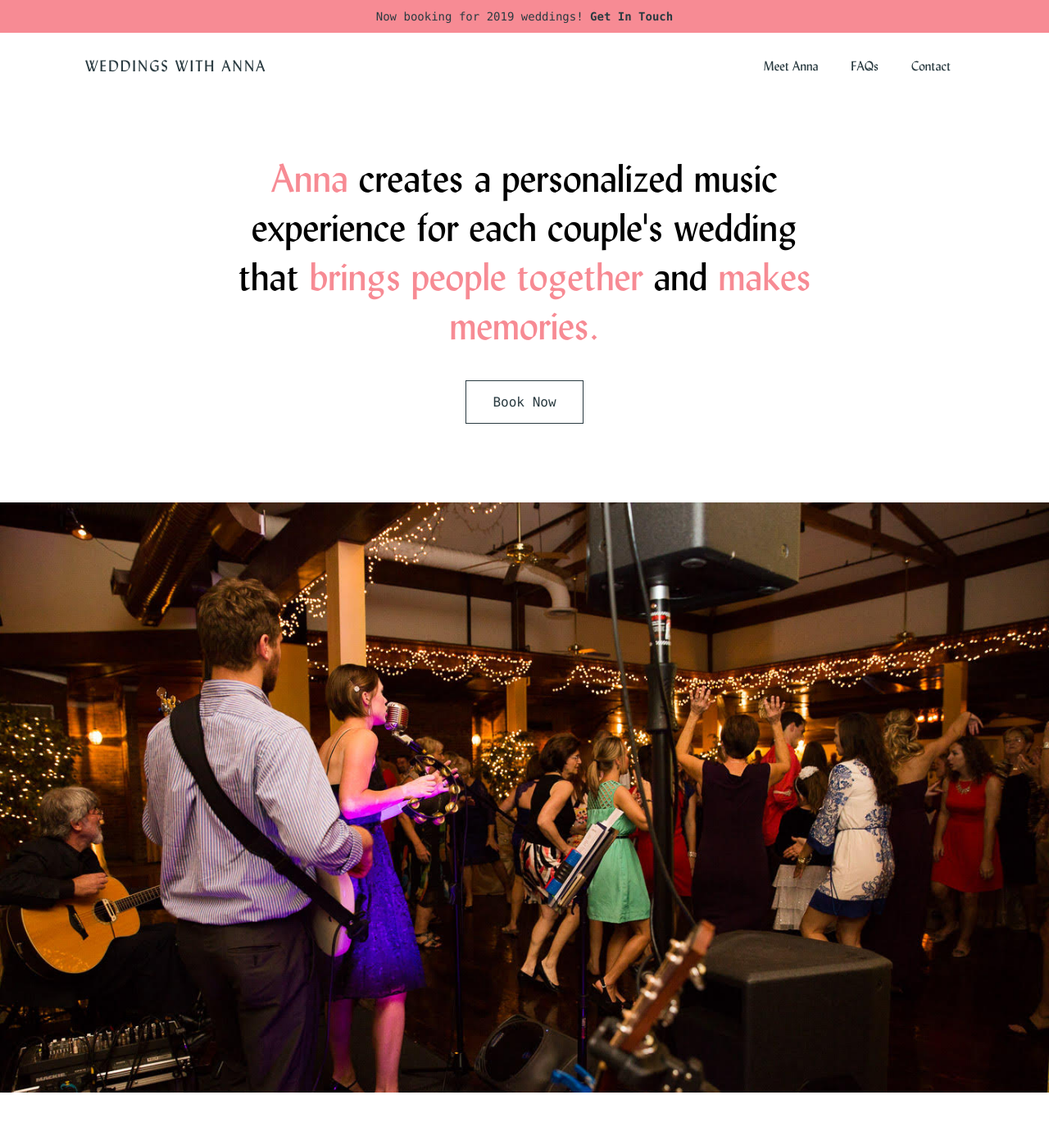
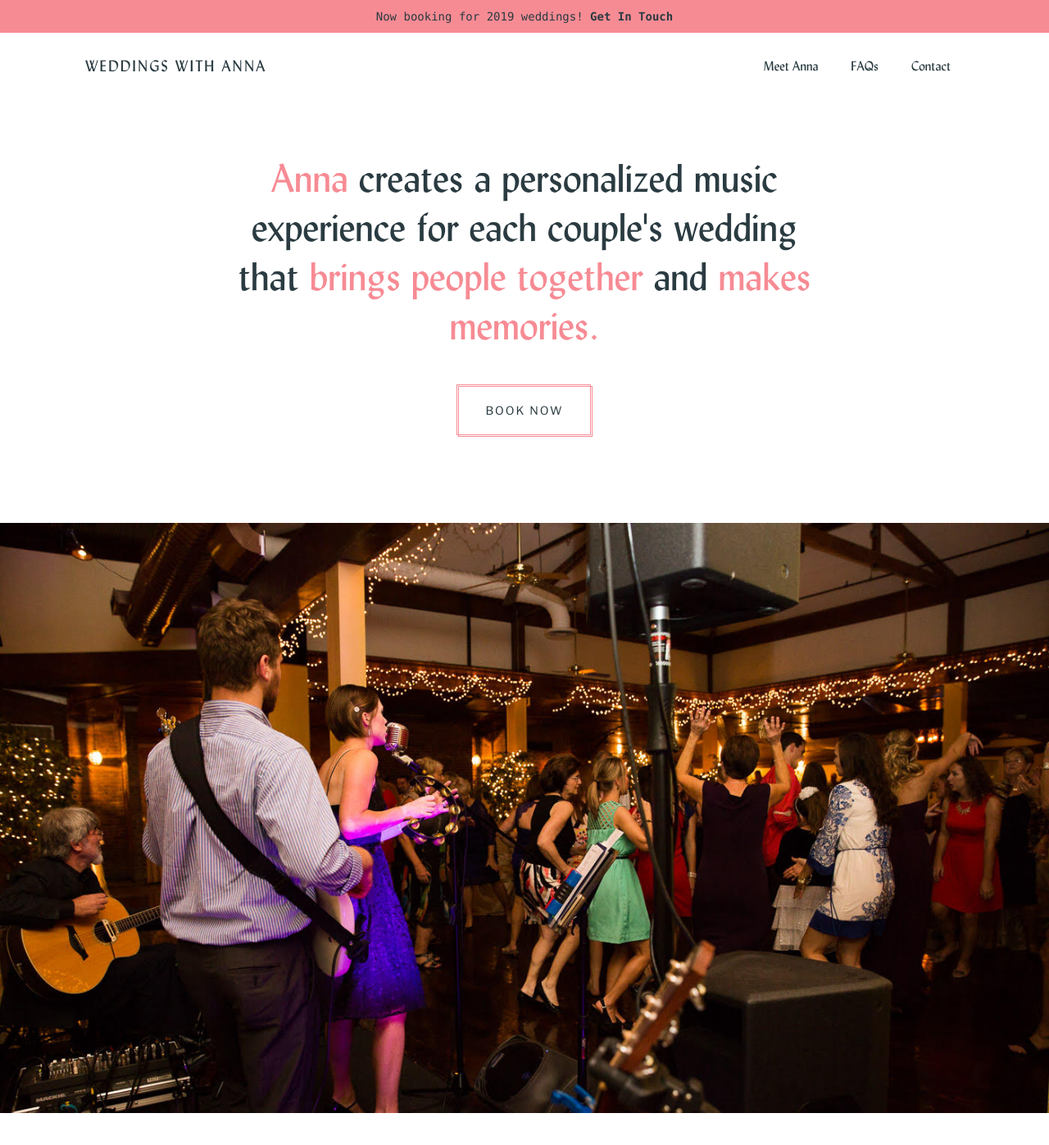
Before and after one commit to lukemoderwell/wwa, a Jekyll site: the page built from index.html, in a window 1280 px wide and 1400 px high. Shown: the top 1397 px of the window at 82% size. Built offline with Jekyll 4.4.1, drawn with Linux system fonts in a browser that asks for light colours.

Commit message:
fancy buttons y'all

```diff
--- a/assets/css/_button.scss
+++ b/assets/css/_button.scss
@@ -1,14 +1,92 @@
-.btn {
+.c-button {
+  background-color: white;
+  cursor: pointer;
   display: inline-block;
+  overflow: hidden;
   position: relative;
-  padding: 1rem 2rem;
-  color: $navy;
-  border: 1px solid $navy;
-  text-decoration: none;
-  transition: 350ms all ease-in-out;
+  z-index: 0;
+
+  &:before,
+  &:after {
+    height: 100%;
+    width: 100%;
+    position: absolute;
+    top: 0;
+    left: 0;
+    content: "";
+    background-color: #F78B94;
+  }
+
+  &:before {
+    transform: translateY(-100%);
+    transition: transform 0ms ease-in-out;
+  }
+
+  &:after {
+    transform: translateY(100%);
+    transition: transform .3s ease-in-out;
+  }
+
+  a {
+    color: #2A3B41;
+    transition: all .5s ease-in-out;
+
+    position: relative;
+    font-size: .875rem;
+    font-weight: 500;
+    letter-spacing: 2px;
+    line-height: 1.2;
+    text-transform: uppercase;
+    line-height: 1;
+    border-bottom: 0;
+    display: block;
+    padding: 30px 40px;
+    text-align: center;
+    text-decoration: none;
+    z-index: 1;
+
+    &:hover {
+      color: #fff;
+    }
+
+    &:before,
+    &:after {
+      content: "";
+      border: 1px solid;
+      position: absolute;
+      border-color: #F78B94;
+      pointer-events: none;
+    }
+
+    &:before {
+      top: 7px;
+      right: 5px;
+      bottom: 5px;
+      left: 7px;
+    }
+
+    &:after {
+      position: absolute;
+      top: 5px;
+      right: 7px;
+      bottom: 7px;
+      left: 5px;
+    }
+
+    &:hover:before,
+    &:hover:after {
+      border-color: white;
+    }
+  }
 }
 
-.btn:hover {
-  color: $white;
-  background-color: $rose;
+.c-button:hover:before {
+ transform: translateY(0);
+ transition: transform .3s ease-in-out;
 }
+
+.c-button:hover:after {
+ transform: translateY(0);
+ transition: transform 0ms ease-in-out;
+ transition-delay: .3s;
+}
--- a/assets/css/_form.scss
+++ b/assets/css/_form.scss
@@ -36,18 +36,7 @@ fieldset {
   }
 
   button[type="submit"] {
-    display: block;
-    padding: 1rem 2rem;
-    width: 100%;
-    font-size: 1rem;
-    background-color: transparent;
-    border: 1px solid $navy;
-    transition: 250ms background ease-in-out;
-
-    &:hover {
-      color: $white;
-      background-color: $rose;
-      cursor: pointer;
-    }
+   width: 100%;
+   border: 0
   }
 }
--- a/assets/css/_typography.scss
+++ b/assets/css/_typography.scss
@@ -1,6 +1,7 @@
 html {
   font-size: 16px;
   font-family: 'Libre Franklin', -apple-system, BlinkMacSystemFont, 'Segoe UI', Roboto, Oxygen, Ubuntu, Cantarell, 'Open Sans', 'Helvetica Neue', sans-serif;
+  color: $slate;
 }
 
 // FONT FAMILY
@@ -17,6 +18,7 @@ html {
 // https://type-scale.com/
 h1, h2, h3, h4, h5 {
   font-weight: 300;
+  color: $navy;
 }
 
 h1, .f1 {
@@ -37,6 +39,7 @@ h2, .f2 {
 
 h3, .f3 {
   font-size: 2.618rem; // 41.888px
+  line-height: 3rem;
 }
 
 h4, .f4 {
--- a/assets/css/_utils.scss
+++ b/assets/css/_utils.scss
@@ -1,4 +1,8 @@
 // margins
+.push-top-half {
+  margin-top: $unit-2;
+}
+
 .push-top {
   margin-top: $unit-4;
 }
--- a/index.html
+++ b/index.html
@@ -11,7 +11,9 @@ banner: true
           <span class="text-accent">Anna</span> creates a personalized music experience for each couple's wedding that
           <span class="text-accent">brings people together</span> and <span class="text-accent">makes memories.</span>
         </h1>
-        <a href="/contact" class="btn mono">Book Now</a>
+        <div class="c-button">
+          <a href="/contact" class="btn">Book Now</a>
+        </div>
       </div>
     </div>
   </section>
@@ -28,7 +30,7 @@ banner: true
         <h3 class="f3 serif flush">Wedding Services</h3>
       </div>
       <div class="grid-item">
-        <h4 class="serif flush-bottom">Ceremony</h4>
+        <h4 class="serif flush-bottom push-top-half">Ceremony</h4>
         <p>
           We provide music as your guests are being seated and will continue to play for the processional, special requests, and recessional.
           As a trio we are the perfect size to create an intimate atmosphere for your ceremony.
```
Also changed, not shown: contact.html (+1 -9 lines).
